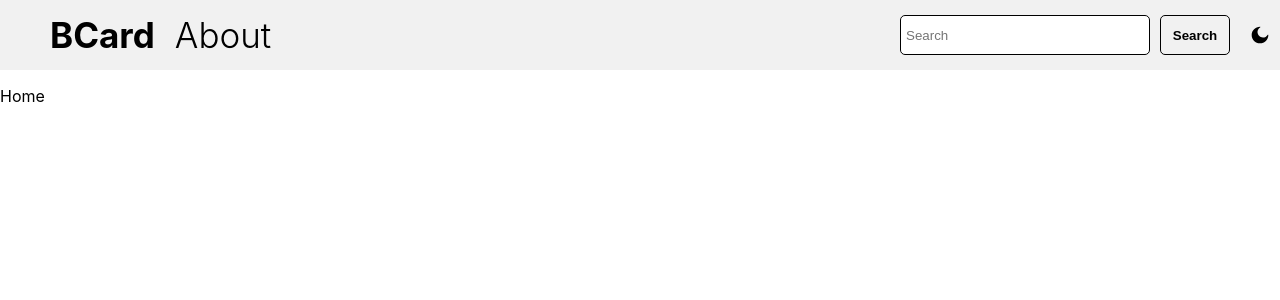
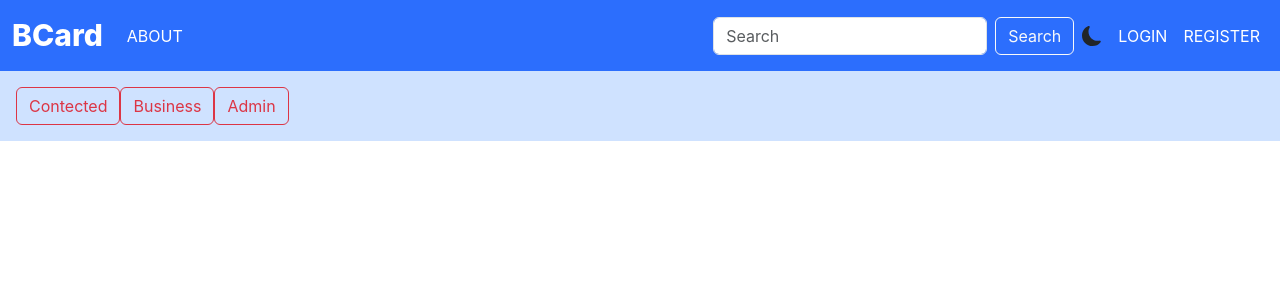
Before and after one commit to Mickallou/Project-React, a React (Create React App) app in the folder Mickael Allouche React Project/: page / in a window 1280 px wide. Shown: the top 300 px of the page. Built offline with nearby package versions, Linux system fonts and the light colour scheme.

Commit message:
Remove moon.svg and update Router, App, index.html, and NavBar.css files

```diff
--- a/Mickael Allouche React Project/public/index.html
+++ b/Mickael Allouche React Project/public/index.html
@@ -3,6 +3,7 @@
   <head>
     <meta charset="utf-8" />
     <link rel="icon" href="%PUBLIC_URL%/favicon.ico" />
+    <link href="https://cdn.jsdelivr.net/npm/bootstrap@5.3.3/dist/css/bootstrap.min.css" rel="stylesheet" integrity="sha384-QWTKZyjpPEjISv5WaRU9OFeRpok6YctnYmDr5pNlyT2bRjXh0JMhjY6hW+ALEwIH" crossorigin="anonymous">
     <meta name="viewport" content="width=device-width, initial-scale=1" />
     <meta name="theme-color" content="#000000" />
     <meta
@@ -24,7 +25,7 @@
       work correctly both with client-side routing and a non-root public URL.
       Learn how to configure a non-root public URL by running `npm run build`.
     -->
-    <title>React App</title>
+    <title>BCard</title>
   </head>
   <body>
     <noscript>You need to enable JavaScript to run this app.</noscript>
@@ -39,5 +40,6 @@
       To begin the development, run `npm start` or `yarn start`.
       To create a production bundle, use `npm run build` or `yarn build`.
     -->
+    <script src="https://cdn.jsdelivr.net/npm/bootstrap@5.3.3/dist/js/bootstrap.bundle.min.js" integrity="sha384-YvpcrYf0tY3lHB60NNkmXc5s9fDVZLESaAA55NDzOxhy9GkcIdslK1eN7N6jIeHz" crossorigin="anonymous"></script>
   </body>
 </html>
--- a/Mickael Allouche React Project/src/App.js
+++ b/Mickael Allouche React Project/src/App.js
@@ -1,14 +1,25 @@
 import './App.css';
 import NavBar from './Components/NavBar/NavBar';
+import { AdminProvider } from './Context/Admin';
+import { IsBusinessProvider } from './Context/Business';
+import { ContectedProvider } from './Context/Contected';
+import { ThemeModeProvider } from './Context/ThemeMode';
 import Router from './Router';
 
 function App() {
-  // .....
 
   return (
-    <div className="App">
-      <NavBar />
-      <Router />
+    <div className='app' >
+      <ThemeModeProvider >
+        <ContectedProvider >
+          <IsBusinessProvider>
+            <AdminProvider>
+              <NavBar />
+              <Router />
+            </AdminProvider>
+          </IsBusinessProvider>
+        </ContectedProvider>
+      </ThemeModeProvider>
     </div>
   );
 }
--- /dev/null
+++ b/Mickael Allouche React Project/src/Components/Home/Home.js
@@ -0,0 +1,21 @@
+import React from 'react'
+import {useBusiness} from '../../Context/Business'
+import {useThemeMode} from '../../Context/ThemeMode'
+import {useContected} from '../../Context/Contected'
+import { useAdmin } from '../../Context/Admin'
+
+const Home = () => {
+    const {isContected, setIsContected} = useContected()
+    const {isBusiness, setIsBusiness} = useBusiness()
+    const {isAdmin, setIsAdmin} = useAdmin()
+    const {darkMode} = useThemeMode()
+    return (
+        <div className={darkMode ? 'bg-secondary p-3' : 'bg-primary-subtle p-3'}>
+            <button type="button" className="btn btn-outline-danger" onClick={() => setIsContected(!isContected)}>Contected</button>
+            <button type="button" className="btn btn-outline-danger" onClick={() => setIsBusiness(!isBusiness)}>Business</button>
+            <button type="button" className="btn btn-outline-danger" onClick={() => setIsAdmin(!isAdmin)}>Admin</button>
+        </div>
+    )
+}
+
+export default Home
--- a/Mickael Allouche React Project/src/Components/NavBar/NavBar.css
+++ b/Mickael Allouche React Project/src/Components/NavBar/NavBar.css
@@ -4,78 +4,15 @@ img{
     display: block;
 }
 
-nav{
-    width: 100vw;
-    height: 50px;
-    display: flex;
-    justify-content: center;
-    align-items: center;
-    padding: 10px;
+#lightMode{
+    background-color: #2C6EFD;
 }
 
-
-
-.darkModeNav{
-    background-color: #333;
-    color: white;
+#darkMode{
+    background-color: black;
 }
 
-.lightModeNav{
-    background-color: #f1f1f1;
-    color: black;
+#pageName{
+    font-size: 30px;
+    font-weight: 800;
 }
-
-nav ul{
-    width: 100vw;
-    display: flex;
-    justify-content: space-between;
-    align-items: center;
-    list-style: none;
-}
-
-nav ul section{
-    display: flex;
-    justify-self: center;
-    align-items: center;
-}
-
-nav ul section li{
-    margin-right: 20px;
-    font-size: 20px;
-    font-weight: bold;
-}
-
-nav ul section li a{
-    text-decoration: none;
-    color: black;
-    font-size: 35px;
-    font-weight: 300;
-}
-
-.logo{
-    font-weight: bold;
-}
-
-form {
-    display: flex;
-    justify-content: center;
-    align-items: center;
-    gap: 10px;
-}
-
-input{
-    width: 250px;
-    height: 40px;
-    border-radius: 5px;
-    border: 1px solid black;
-    padding: 5px;
-}
-
-button{
-    width: 70px;
-    height: 40px;
-    border-radius: 5px;
-    border: 1px solid black;
-    background-color: #f1f1f1;
-    font-weight: bold;
-}
--- a/Mickael Allouche React Project/src/Components/NavBar/NavBar.js
+++ b/Mickael Allouche React Project/src/Components/NavBar/NavBar.js
@@ -1,36 +1,89 @@
-import React,  {useState} from 'react'
+import React from 'react'
 import { Link } from 'react-router-dom'
-import moon from '../../Image/moon.svg'
 import './NavBar.css'
+import { useThemeMode } from '../../Context/ThemeMode'
+import { useContected } from '../../Context/Contected'
+import { useBusiness } from '../../Context/Business'
+import { useAdmin } from '../../Context/Admin'
 
 const NavBar = () => {
-    const [darkMode, setDarkMode] = useState(false)
-
-    const handleDarkMode = () => {
-        setDarkMode(!darkMode)
-    }
+    const {darkMode, setDarkMode} = useThemeMode()
+    const {isContected, setIsContected} = useContected()
+    const {isBusiness} = useBusiness()
+    const {isAdmin} = useAdmin()
 
     return (
-        <nav
-            className={darkMode ? 'darkModeNav' : 'lightModeNav'}
-        >
-            <ul>
-                <section className='firstSection'>
-                    <li><Link to='/' className={darkMode ? 'darkModeNav logo' : 'lightModeNav logo'} >BCard</Link></li>
-                    <li><Link to='/about' className={darkMode ? 'darkModeNav' : 'lightModeNav'}>About</Link></li>
-                </section>
-                <section className='secondSection'>
-                    <li>
-                        <form>
-                            <input type='search' placeholder='Search' />
-                            <button type='submit'>Search</button>
-                        </form>
-                    </li>
-                    <li><img onClick={handleDarkMode} src={moon} alt='Dark mode'/></li>
-                </section>
-            </ul>
+        <nav className='navbar navbar-expand-lg' id={darkMode ? 'darkMode' : 'lightMode'}>
+            <div className="container-fluid">
+                <Link to='/' className="navbar-brand text-white" id='pageName'>BCard</Link>
+                <button className="navbar-toggler" type="button" data-bs-toggle="collapse" data-bs-target="#navbarSupportedContent" aria-controls="navbarSupportedContent" aria-expanded="false" aria-label="Toggle navigation">
+                    <span className="navbar-toggler-icon"></span>
+                </button>
+                <div className="collapse navbar-collapse" id="navbarSupportedContent">
+                    <ul className="navbar-nav me-auto mb-2 mb-lg-0">
+                        <li className="nav-item">
+                            <Link to='/about' className="nav-link active text-white" aria-current="page">ABOUT</Link>
+                        </li>
+                        {isContected &&
+                            <li className="nav-item">
+                                <Link to='/favCards' className="nav-link active text-white" aria-current="page">FAV CARDS</Link>
+                            </li>
+                        }
+                        { isBusiness &&
+                            <li className="nav-item">
+                                <Link to='/myCards' className="nav-link active text-white" aria-current="page">MY CARDS</Link>
+                            </li>
+                        }
+                        { isAdmin &&
+                            <li className="nav-item">
+                                <Link to='/sandBox' className="nav-link active text-white" aria-current="page">SANDBOX</Link>
+                            </li>
+                        }
+                    </ul>
+                    <form className="d-flex" role="search">
+                        <input className="form-control me-2" type="search" placeholder="Search" aria-label="Search"/>
+                        <button className="btn btn-outline-light" type="submit">Search</button>
+                    </form>
+                    { !darkMode &&
+                        <svg xmlns="http://www.w3.org/2000/svg" width="20" height="20" fill="currentColor" class="bi bi-moon-fill mx-2" viewBox="0 0 16 16" onClick={() => setDarkMode(!darkMode)}>
+                            <path d="M6 .278a.77.77 0 0 1 .08.858 7.2 7.2 0 0 0-.878 3.46c0 4.021 3.278 7.277 7.318 7.277q.792-.001 1.533-.16a.79.79 0 0 1 .81.316.73.73 0 0 1-.031.893A8.35 8.35 0 0 1 8.344 16C3.734 16 0 12.286 0 7.71 0 4.266 2.114 1.312 5.124.06A.75.75 0 0 1 6 .278"/>
+                        </svg>
+                    }
+                    { darkMode &&
+                        <svg xmlns="http://www.w3.org/2000/svg" width="20" height="20" fill="currentColor" class="bi bi-brightness-high mx-2 text-white" viewBox="0 0 16 16" onClick={() => setDarkMode(!darkMode)}>
+                            <path d="M8 11a3 3 0 1 1 0-6 3 3 0 0 1 0 6m0 1a4 4 0 1 0 0-8 4 4 0 0 0 0 8M8 0a.5.5 0 0 1 .5.5v2a.5.5 0 0 1-1 0v-2A.5.5 0 0 1 8 0m0 13a.5.5 0 0 1 .5.5v2a.5.5 0 0 1-1 0v-2A.5.5 0 0 1 8 13m8-5a.5.5 0 0 1-.5.5h-2a.5.5 0 0 1 0-1h2a.5.5 0 0 1 .5.5M3 8a.5.5 0 0 1-.5.5h-2a.5.5 0 0 1 0-1h2A.5.5 0 0 1 3 8m10.657-5.657a.5.5 0 0 1 0 .707l-1.414 1.415a.5.5 0 1 1-.707-.708l1.414-1.414a.5.5 0 0 1 .707 0m-9.193 9.193a.5.5 0 0 1 0 .707L3.05 13.657a.5.5 0 0 1-.707-.707l1.414-1.414a.5.5 0 0 1 .707 0m9.193 2.121a.5.5 0 0 1-.707 0l-1.414-1.414a.5.5 0 0 1 .707-.707l1.414 1.414a.5.5 0 0 1 0 .707M4.464 4.465a.5.5 0 0 1-.707 0L2.343 3.05a.5.5 0 1 1 .707-.707l1.414 1.414a.5.5 0 0 1 0 .708"/>
+                        </svg>
+                    }
+
+                    { !isContected &&
+                        <ul className="navbar-nav">
+                            <li className="nav-item">
+                                <Link to='/login' className="nav-link active text-white" aria-current="page">LOGIN</Link>
+                            </li>
+                            <li className="nav-item">
+                                <Link to='/register' className="nav-link active text-white" aria-current="page">REGISTER</Link>
+                            </li>
+                        </ul>
+                    }
+
+                    { isContected &&
+                        <div className='d-flex align-items-center gap-1'>
+                            <svg xmlns="http://www.w3.org/2000/svg" width="25" height="25" fill="currentColor" class="bi bi-person-circle text-white" viewBox="0 0 16 16">
+                                <path d="M11 6a3 3 0 1 1-6 0 3 3 0 0 1 6 0"/>
+                                <path fill-rule="evenodd" d="M0 8a8 8 0 1 1 16 0A8 8 0 0 1 0 8m8-7a7 7 0 0 0-5.468 11.37C3.242 11.226 4.805 10 8 10s4.757 1.225 5.468 2.37A7 7 0 0 0 8 1"/>
+                            </svg>
+                            <ul className="navbar-nav">
+                                <li className="nav-item">
+                                    <button to='/' className="nav-link active text-white" aria-current="page" onClick={() => setIsContected(!isContected)}>LOGOUT</button>
+                                </li>
+                            </ul>
+                        </div>
+                    }
+
+                </div>
+            </div>
         </nav>
-    )
+)
 }
 
 export default NavBar
--- /dev/null
+++ b/Mickael Allouche React Project/src/Context/Admin.js
@@ -0,0 +1,17 @@
+import React, {useContext, useState, createContext} from 'react'
+
+const AdminContext = createContext()
+
+export const AdminProvider = ({children}) => {
+    const [isAdmin, setIsAdmin] = useState(false)
+
+    return (
+        <AdminContext.Provider value={{isAdmin, setIsAdmin}}>
+            {children}
+        </AdminContext.Provider>
+    )
+}
+
+export const useAdmin = () => {
+    return useContext(AdminContext)
+}
--- /dev/null
+++ b/Mickael Allouche React Project/src/Context/Business.js
@@ -0,0 +1,17 @@
+import React, {useContext, useState, createContext} from 'react'
+
+const IsBusinessContext = createContext()
+
+export const IsBusinessProvider = ({children}) => {
+    const [isBusiness, setIsBusiness] = useState(false)
+
+    return (
+        <IsBusinessContext.Provider value={{isBusiness, setIsBusiness}}>
+            {children}
+        </IsBusinessContext.Provider>
+    )
+}
+
+export const useBusiness = () => {
+    return useContext(IsBusinessContext)
+}
--- /dev/null
+++ b/Mickael Allouche React Project/src/Context/Contected.js
@@ -0,0 +1,17 @@
+import React, {useContext, useState, createContext} from 'react'
+
+const ContectedContext = createContext()
+
+export const ContectedProvider = ({children}) => {
+    const [isContected, setIsContected] = useState(false)
+
+    return (
+        <ContectedContext.Provider value={{isContected, setIsContected}}>
+            {children}
+        </ContectedContext.Provider>
+    )
+}
+
+export const useContected = () => {
+    return useContext(ContectedContext)
+}
--- /dev/null
+++ b/Mickael Allouche React Project/src/Context/ThemeMode.js
@@ -0,0 +1,17 @@
+import React, {useContext, useState, createContext} from 'react'
+
+const ThemeModeContext = createContext()
+
+export const ThemeModeProvider = ({children}) => {
+    const [darkMode, setDarkMode] = useState(false)
+
+    return (
+        <ThemeModeContext.Provider value={{darkMode, setDarkMode}}>
+            {children}
+        </ThemeModeContext.Provider>
+    )
+}
+
+export const useThemeMode = () => {
+    return useContext(ThemeModeContext)
+}
--- a/Mickael Allouche React Project/src/Router.js
+++ b/Mickael Allouche React Project/src/Router.js
@@ -1,11 +1,17 @@
 import React from 'react'
 import { Routes, Route } from 'react-router-dom'
+import Home from './Components/Home/Home'
 
 const Router = () => {
     return (
         <Routes>
-            <Route path="/" element={<p>Home</p>} />
+            <Route path="/" element={<Home />} />
             <Route path="/about" element={<p>About</p>} />
+            <Route path="/login" element={<p>Login</p>} />
+            <Route path="/register" element={<p>Register</p>} />
+            <Route path="/favCards" element={<p>Fav Cards</p>} />
+            <Route path="/myCards" element={<p>My Cards</p>} />
+            <Route path="/sandBox" element={<p>SandBox</p>} />
         </Routes>
     )
 }
```
Also changed, not shown: Mickael Allouche React Project/src/Image/moon.svg (deleted).
